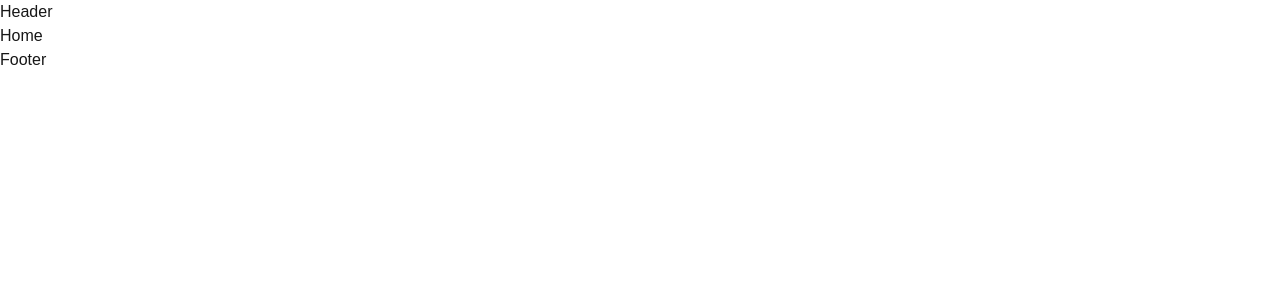
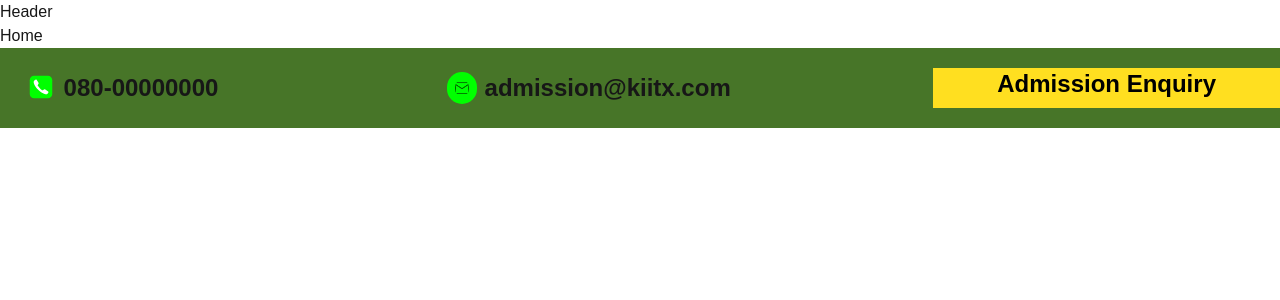
Before and after one commit to AnshRaj112/kiit-extensions-frontend, a Next.js app: page / in a window 1280 px wide. Shown: the top 300 px of the page. Built offline with nearby package versions, Linux system fonts and the light colour scheme.

Commit message:
footer base

```diff
--- a/src/app/components/Footer.tsx
+++ b/src/app/components/Footer.tsx
@@ -1,8 +1,38 @@
+import Image from "next/image";
+import Link from "next/link";
+
 export default function Footer() {
-    return (
-      <div>
-        <h1>Footer</h1>
-        {/* <p>This is the search page.</p> */}
+  return (
+    <div>
+      <div className="flex flex-row justify-between items-center text-2xl h-[80px] bg-[#477528] py-5 font-semibold">
+        <div className="px-[2%] flex flex-row gap-2">
+          <svg
+            xmlns="http://www.w3.org/2000/svg"
+            x="0px"
+            y="0px"
+            width="30"
+            height="30"
+            viewBox="0 0 48 48"
+          >
+            <path
+              fill="#0f0"
+              d="M13,42h22c3.866,0,7-3.134,7-7V13c0-3.866-3.134-7-7-7H13c-3.866,0-7,3.134-7,7v22	C6,38.866,9.134,42,13,42z"
+            ></path>
+            <path
+              fill="#fff"
+              d="M35.45,31.041l-4.612-3.051c-0.563-0.341-1.267-0.347-1.836-0.017c0,0,0,0-1.978,1.153	c-0.265,0.154-0.52,0.183-0.726,0.145c-0.262-0.048-0.442-0.191-0.454-0.201c-1.087-0.797-2.357-1.852-3.711-3.205	c-1.353-1.353-2.408-2.623-3.205-3.711c-0.009-0.013-0.153-0.193-0.201-0.454c-0.037-0.206-0.009-0.46,0.145-0.726	c1.153-1.978,1.153-1.978,1.153-1.978c0.331-0.569,0.324-1.274-0.017-1.836l-3.051-4.612c-0.378-0.571-1.151-0.722-1.714-0.332	c0,0-1.445,0.989-1.922,1.325c-0.764,0.538-1.01,1.356-1.011,2.496c-0.002,1.604,1.38,6.629,7.201,12.45l0,0l0,0l0,0l0,0	c5.822,5.822,10.846,7.203,12.45,7.201c1.14-0.001,1.958-0.248,2.496-1.011c0.336-0.477,1.325-1.922,1.325-1.922	C36.172,32.192,36.022,31.419,35.45,31.041z"
+            ></path>
+          </svg>
+          <p>080-00000000</p>
+        </div>
+        <div className="px-[5%] flex flex-row gap-2">
+          <Image src={"/mail.png"} alt="not found" className="bg-[#00FF00] rounded-2xl p-2" width={30} height={30} />
+          <a href="mailto:admission@kiitx.com">admission@kiitx.com</a>
+        </div>
+        <div className="px-[5%] bg-yellow-300 h-full text-black">
+          Admission Enquiry
+        </div>
       </div>
-    );
-  }
+    </div>
+  );
+}
```
Also changed, not shown: public/mail.png (added).
